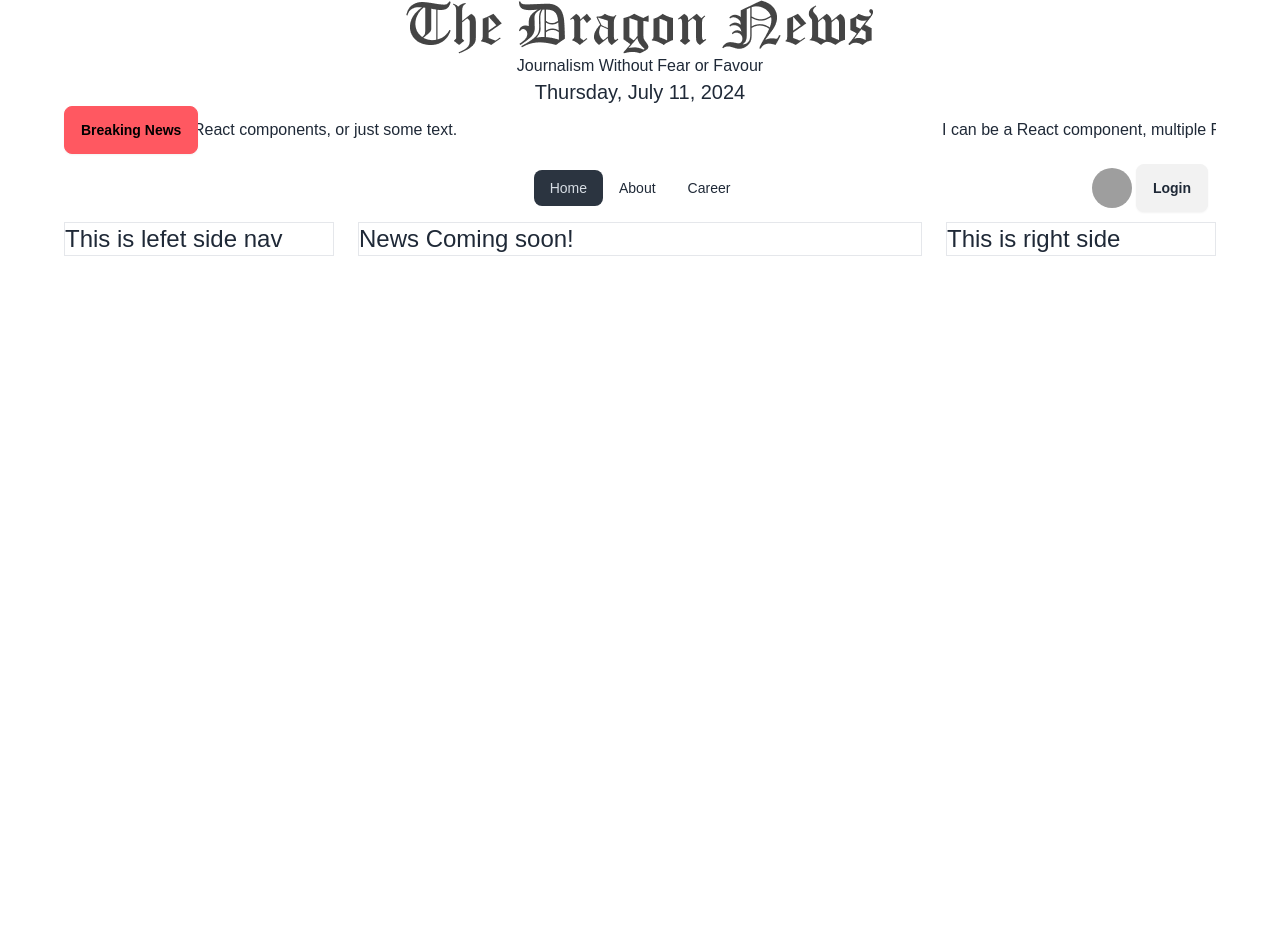
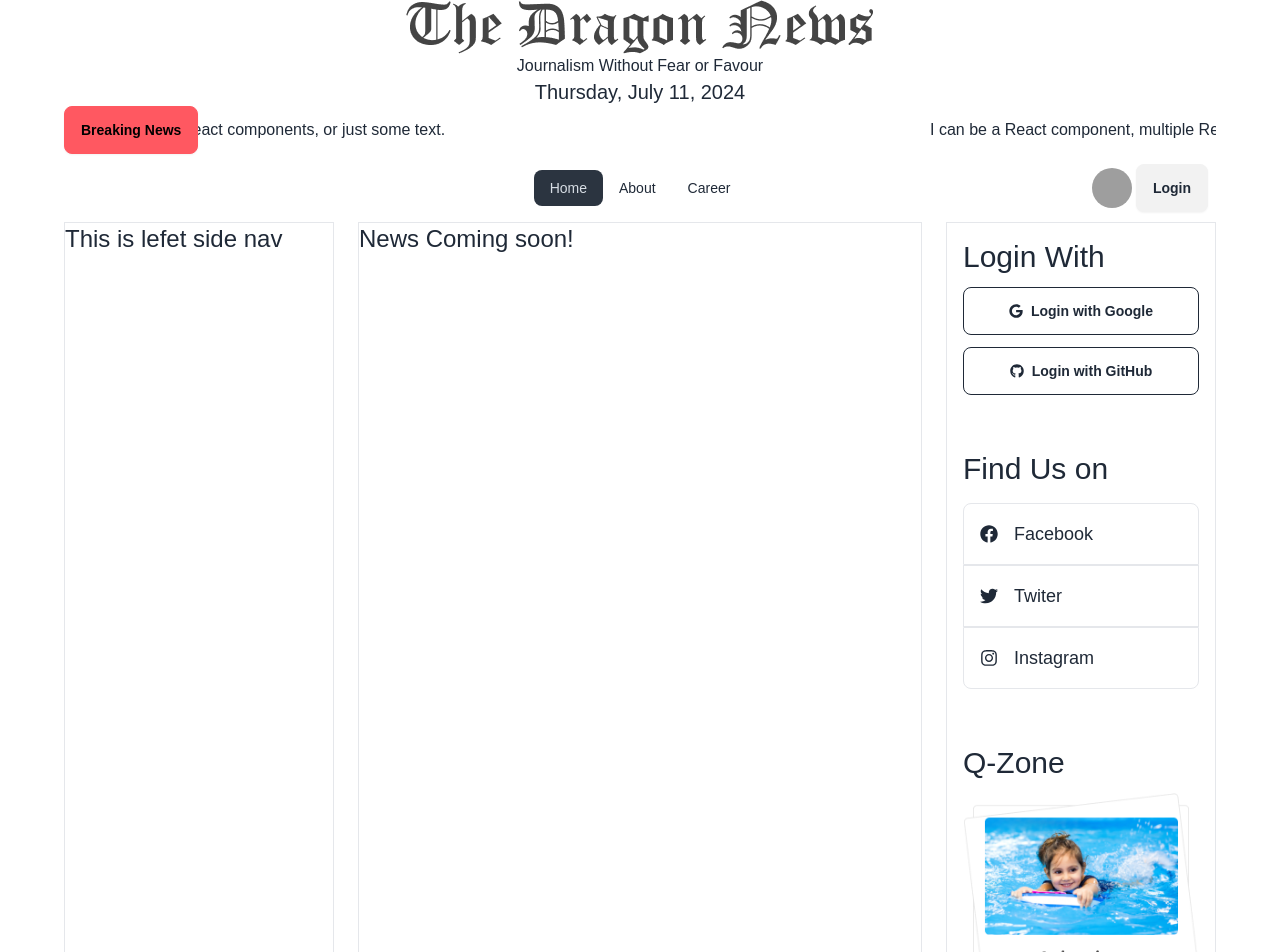
Before and after one commit to Jaman-M/dragon-news-auth-react, a React (Vite) app: page / in a window 1280 px wide. Shown: the top 952 px of the page. Before the commit the page ends 800 px from the top, so only its background shows below. Built offline with nearby package versions, Linux system fonts and the light colour scheme; grey boxes are pictures that could not be loaded.

Commit message:
added Right navigation and info icons and - find us and Q-zone section

```diff
--- a/package.json
+++ b/package.json
@@ -17,6 +17,7 @@
     "react": "^18.3.1",
     "react-dom": "^18.3.1",
     "react-fast-marquee": "^1.6.5",
+    "react-icons": "^5.2.1",
     "react-router-dom": "^6.24.1",
     "sort-by": "^1.2.0"
   },
--- a/src/pages/Shared/RightSideNav/RightSideNav.jsx
+++ b/src/pages/Shared/RightSideNav/RightSideNav.jsx
@@ -1,9 +1,52 @@
-
+import { FaFacebook, FaGithub, FaGoogle, FaInstagram, FaTwitter } from 'react-icons/fa';
+// import Image
+import qZone1 from '../../../assets/qZone1.png';
+import qZone2 from '../../../assets/qZone2.png';
+import qZone3 from '../../../assets/qZone3.png';
 
 const RightSideNav = () => {
     return (
         <div>
-            <h2 className="text-2xl">This is right side </h2>
+            <div className='p-4 space-y-3 mb-6'>
+                <h2 className="text-3xl">Login With</h2>
+
+                <button className="btn btn-outline w-full">
+                    <FaGoogle></FaGoogle>
+                    Login with Google
+                </button>
+                <button className="btn btn-outline w-full">
+                    <FaGithub></FaGithub>
+                    Login with GitHub
+                </button>
+
+            </div>
+            {/* find us section */}
+            <div className='p-4  mb-6'>
+                <h2 className="text-3xl mb-4">Find Us  on</h2>
+
+                <a className='p-4 flex text-lg items-center border rounded-t-lg' href="">
+                    <FaFacebook className='mr-4'></FaFacebook>
+                    <span>Facebook</span>
+                </a>
+                <a className='p-4 flex text-lg items-center border ' href="">
+                    <FaTwitter className='mr-4'></FaTwitter>
+                    <span>Twiter</span>
+                </a>
+                <a className='p-4 flex text-lg items-center border rounded-b-lg' href="">
+                    <FaInstagram className='mr-4'></FaInstagram>
+                    <span>Instagram</span>
+                </a>
+
+            </div>
+            {/* q-zone */}
+            <div className='p-4 space-y-3 mb-6'>
+                <h2 className="text-3xl">Q-Zone</h2>
+
+                <img src={qZone1} alt="" />
+                <img src={qZone2} alt="" />
+                <img src={qZone3} alt="" />
+
+            </div>
         </div>
     );
 };
```
Also changed, not shown: 1 other file (tests, documents, lock files or other folders).
